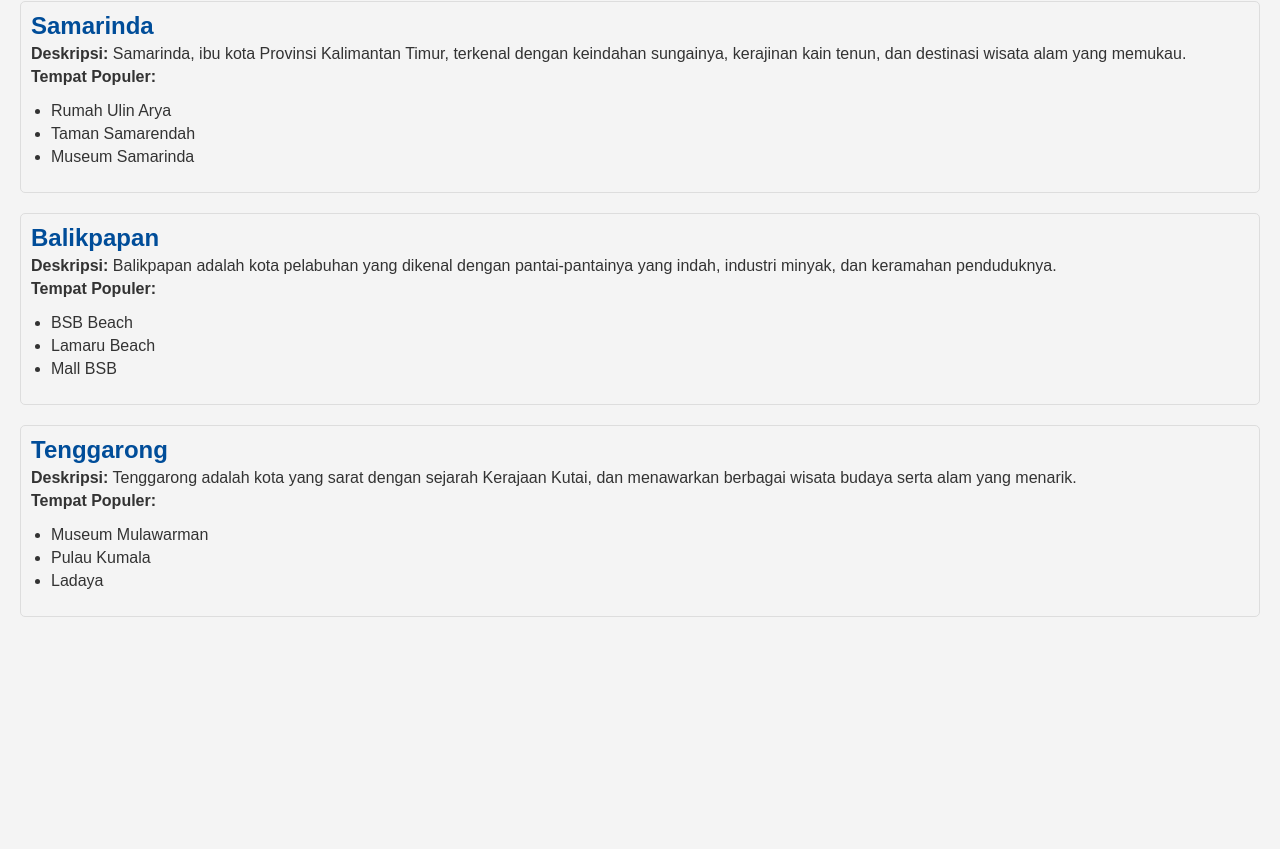
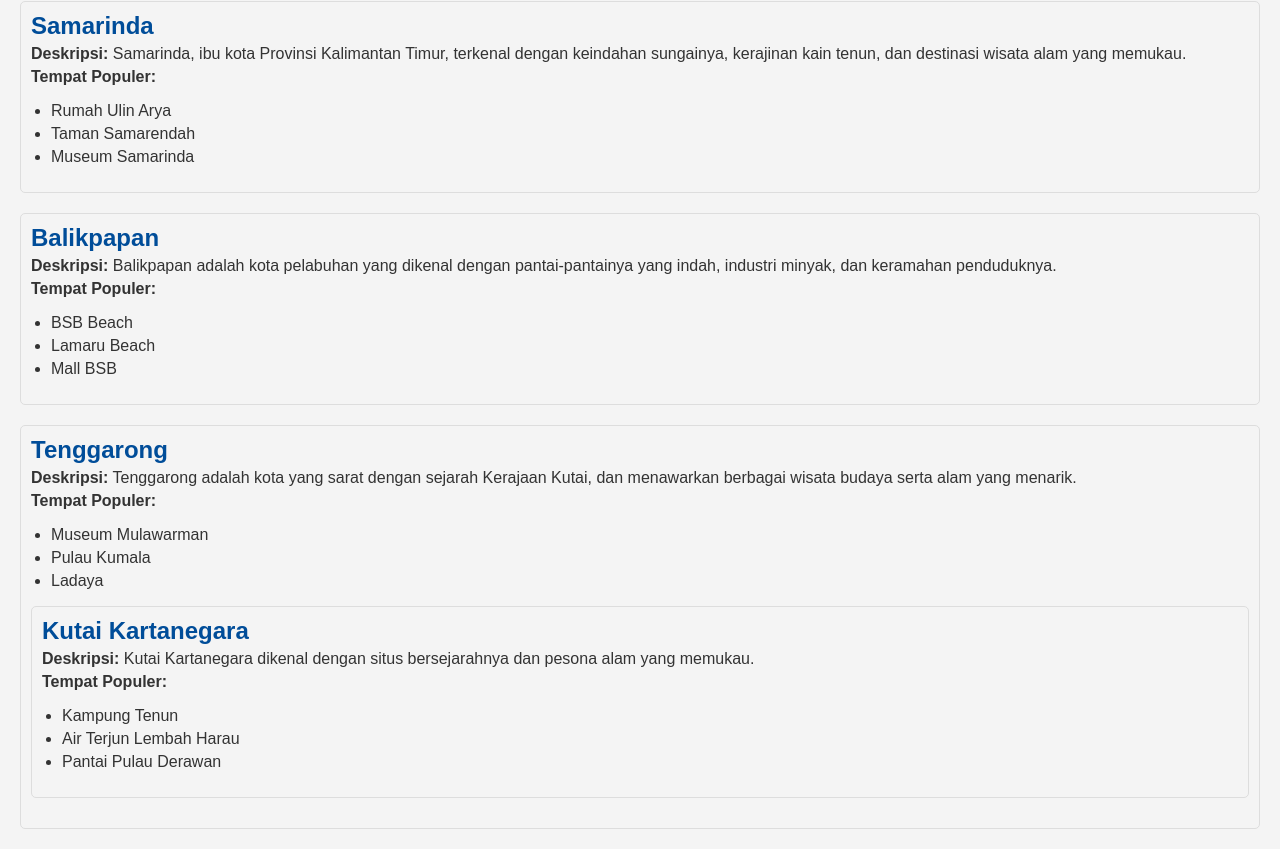
Before and after one commit to Kasmiati/miacoba, a plain HTML site: page index.html in a window 1280 px wide. Shown: the part 79-928 px from the top of the page. Before the commit the page ends 800 px from the top, so only its background shows below. Drawn offline with Linux system fonts and the light colour scheme.

Commit message:
Menambahkan deskripsi baru untuk kutai kartanegara

```diff
--- a/index.html
+++ b/index.html
@@ -83,6 +83,16 @@ h1 {
             <li>Pulau Kumala</li>
             <li>Ladaya</li>
         </ul>
+        <!-- Tambahan deskripsi baru -->
+    <div class="wisata-item">
+        <h2>Kutai Kartanegara</h2>
+        <p><strong>Deskripsi:</strong> Kutai Kartanegara dikenal dengan situs bersejarahnya dan pesona alam yang memukau.</p>
+        <p><strong>Tempat Populer:</strong></p>
+        <ul>
+            <li>Kampung Tenun</li>
+            <li>Air Terjun Lembah Harau</li>
+            <li>Pantai Pulau Derawan</li>
+        </ul>
     </div>
     <script src="script.js"></script>
 </body>
```
